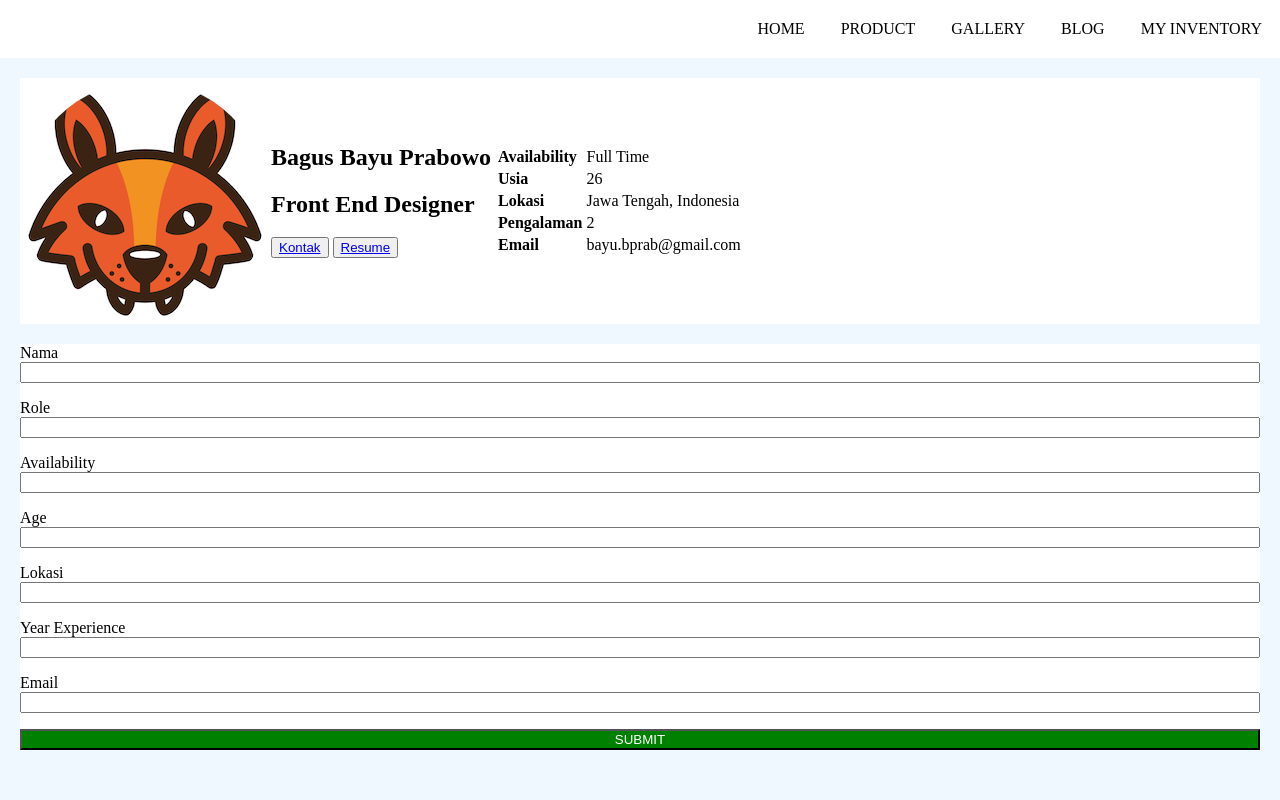
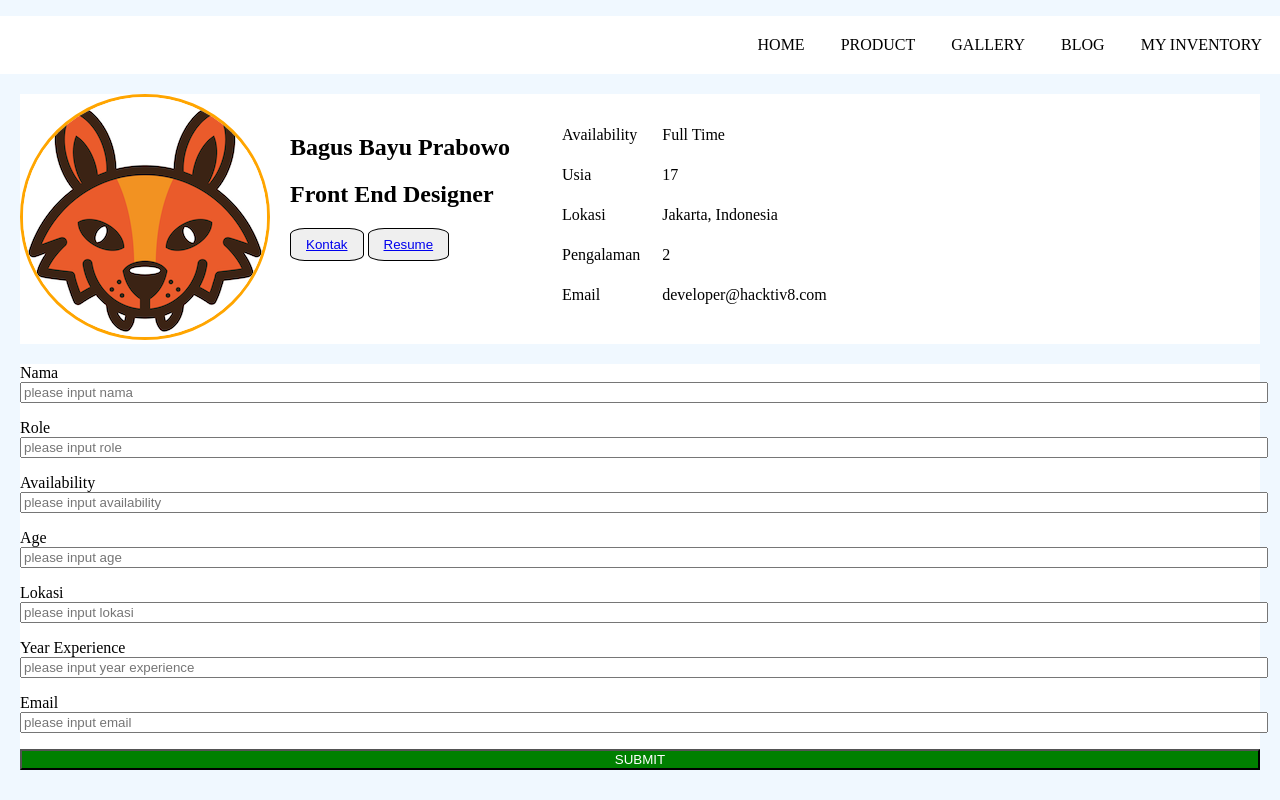
Before and after one commit to BagusBayuPrabowo/Batch10_Web-Programming-Prakerja_Hacktiv8, a plain HTML site: page Sesi 3/INPG-PKJ-10-002_Bagus Bayu Prabowo_tugas3/tugas3.html in a window 1280 px wide. Drawn offline with Linux system fonts and the light colour scheme.

Commit message:
fourth commit

```diff
--- a/Sesi 3/INPG-PKJ-10-002_Bagus Bayu Prabowo_tugas3/tugas3.css
+++ b/Sesi 3/INPG-PKJ-10-002_Bagus Bayu Prabowo_tugas3/tugas3.css
@@ -53,14 +53,31 @@ form input[type="submit"] {
 }
 
 /* tambahkan CSS untuk section profile disini */
- #profile{
+#profile {
   background-color: white;
- }
-
-img{
+  display: flex;
+}
+#profile .profile-photo img {
   border-radius: 50%;
+  border: 3px solid orange;
+  width: 244px;
+  height: 240px;
 }
-
-.action:hover{
-  color: red;
+#profile .profile-text {
+  padding: 20px;
 }
+#profile .profile-text .action button {
+  padding: 8px 15px;
+  border-radius: 20%;
+  border: 1px solid;
+}
+#profile .profile-text .action button:hover {
+  background-color: blue;
+  color: white;
+}
+#detail {
+  padding: 20px;
+}
+#detail table tr td {
+  padding: 10px;
+}
--- a/Sesi 3/INPG-PKJ-10-002_Bagus Bayu Prabowo_tugas3/tugas3.html
+++ b/Sesi 3/INPG-PKJ-10-002_Bagus Bayu Prabowo_tugas3/tugas3.html
@@ -1,9 +1,11 @@
-<html>
+<!DOCTYPE html>
+<html lang="en">
   <head>
-        <title>Portfolio</title>
-        <link rel="stylesheet" href="tugas3.css">
+    <meta charset="UTF-8" />
+    <meta name="viewport" content="width=device-width, initial-scale=1.0" />
+    <title>Tugas Sesi 03</title>
+    <link type="text/css" rel="stylesheet" href="tugas3.css" />
   </head>
-
   <body>
     <nav>
       <ul>
@@ -17,99 +19,84 @@
 
     <section>
       <div id="profile">
-                <table>
-                <thead>
-                    <tr>
-                        <td>
         <div class="profile-photo">
-                                <img src="hacktiv8.png" alt="foto profil">
+          <img src="hacktiv8.png" alt="foto profil" />
         </div>
-                        </td>
-                        <td>
         <div class="profile-text">
-                                <h1>Bagus Bayu Prabowo</h1>
+          <h1><b>Bagus Bayu Prabowo</b></h1>
           <h2>Front End Designer</h2>
-                            </div>
           <div class="action">
             <button id="kontak"><a href="https://www.instagram.com/bagusbayuprabowo/">Kontak</a></button>
             <button id="resume"><a href="Resume.pdf">Resume</a></button>
           </div>
-                        </td>
-                        <td>
+        </div>
         <div id="detail">
           <table>
             <tr>
-                                        <td><b>Availability</b></td>
+              <td>Availability</td>
               <td>Full Time</td>
             </tr>
             <tr>
-                                        <td><b>Usia</b></td>
-                                        <td>26</td>
+              <td>Usia</td>
+              <td>17</td>
             </tr>
             <tr>
-                                        <td><b>Lokasi</b></t>
-                                        <td>Jawa Tengah, Indonesia</td>
+              <td>Lokasi</td>
+              <td>Jakarta, Indonesia</td>
             </tr>
             <tr>
-                                        <td><b>Pengalaman</b></td>
+              <td>Pengalaman</td>
               <td>2</td>
             </tr>
             <tr>
-                                        <td><b>Email</b></td>
-                                        <td>bayu.bprab@gmail.com</td>
+              <td>Email</td>
+              <td>developer@hacktiv8.com</td>
             </tr>
           </table>
         </div>
-                        </td>
-                    </tr>
-                </thead>
-            </table>
       </div>
-
-
     </section>
 
     <section>
       <form action="return false;">
         <div>
           <label for="nama">Nama</label>
-                    <br>
-                    <input type="text">
+          <br />
+          <input type="text" placeholder="please input nama" />
         </div>
         <div>
           <label for="role">Role</label>
-                    <br>
-                    <input type="text">
+          <br />
+          <input type="text" placeholder="please input role" />
         </div>
         <div>
           <label for="availability">Availability</label>
-                    <br>
-                    <input type="text">
+          <br />
+          <input type="text" placeholder="please input availability" />
         </div>
         <div>
           <label for="age">Age</label>
-                    <br>
-                    <input type="number">
+          <br />
+          <input type="number" placeholder="please input age" />
         </div>
         <div>
           <label for="lokasi">Lokasi</label>
-                    <br>
-                    <input type="text">
+          <br />
+          <input type="text" placeholder="please input lokasi" />
         </div>
         <div>
           <label for="experience">Year Experience</label>
-                    <br>
-                    <input type="number">
+          <br />
+          <input type="number" placeholder="please input year experience" />
         </div>
         <div>
           <label for="email">Email</label>
-                    <br>
-                    <input type="email">
+          <br />
+          <input type="email" placeholder="please input email" />
         </div>
 
-                <input type="submit" value="SUBMIT">
+        <input type="submit" value="SUBMIT" />
       </form>
     </section>
-
   </body>
 </html>
```
Also changed, not shown: Sesi 4/INPG-PKJ-10-002_Bagus Bayu Prabowo_tugas4/Alogaritma.html (+17 -18 lines), Sesi 4/INPG-PKJ-10-002_Bagus Bayu Prabowo_tugas4/Tugas4.html (added, +37 -0 lines), Sesi 4/INPG-PKJ-10-002_Bagus Bayu Prabowo_tugas4/alogaritma.txt (added), 1 other file. Lines whose indentation alone changed are shown as unchanged.
